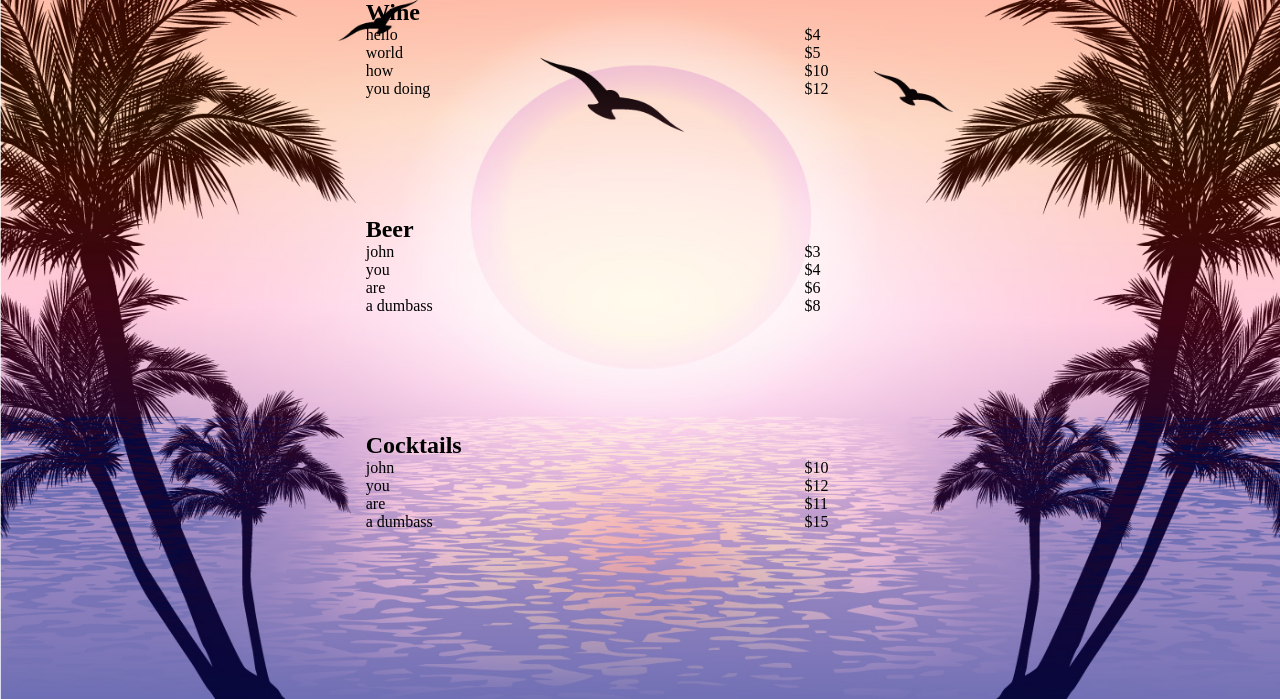
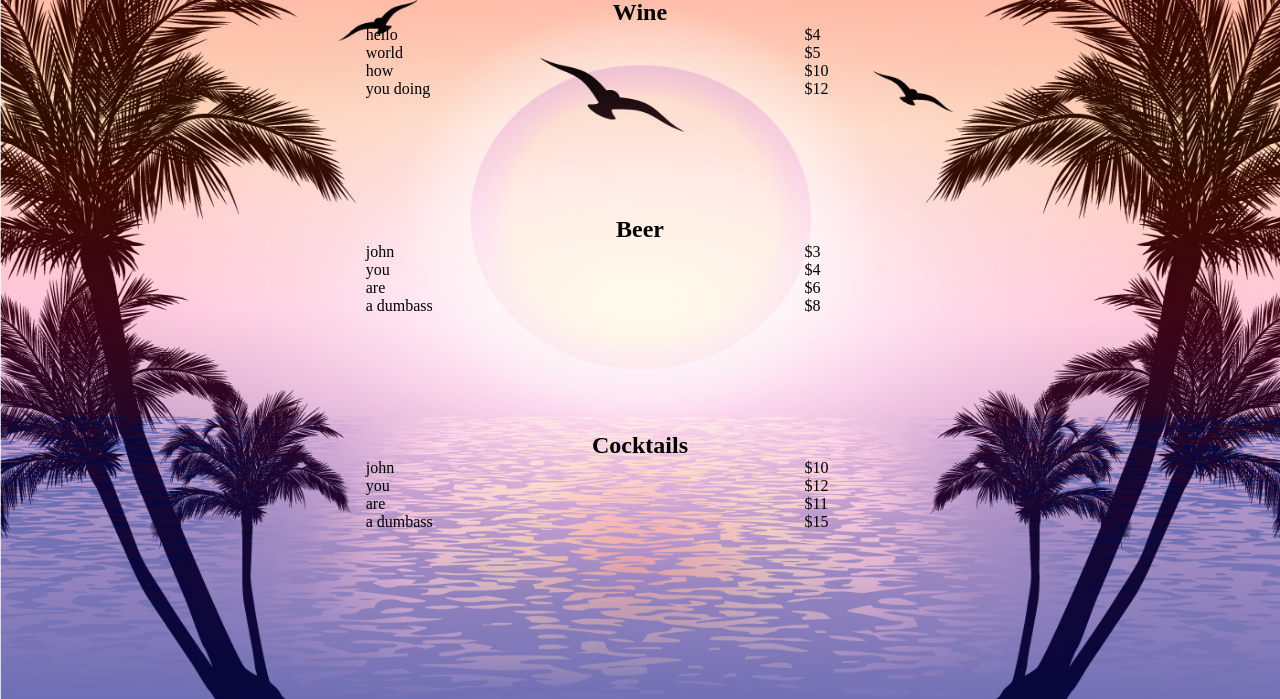
Before and after one commit to Jdoggett50/Odin-restaurants-page, a website built with webpack: page dist/index.html in a window 1280 px wide. Both pictures are taken after a click on the element "Drinks". Shown: the part 101-800 px from the top of the page. Built offline with nearby package versions, Linux system fonts and the light colour scheme.

Commit message:
centered ul container h2s

```diff
--- a/src/tab-style/drink.css
+++ b/src/tab-style/drink.css
@@ -1,6 +1,11 @@
 .drink-container {
     display: grid;
     grid-template-columns: 1fr 3fr 1fr;
+}
+
+.ul-container h2 {
+    justify-self: center;
+    grid-column: 2 / 3;
 }
 
 .ul-container {
```
Also changed, not shown: dist/main.bundle.js.
